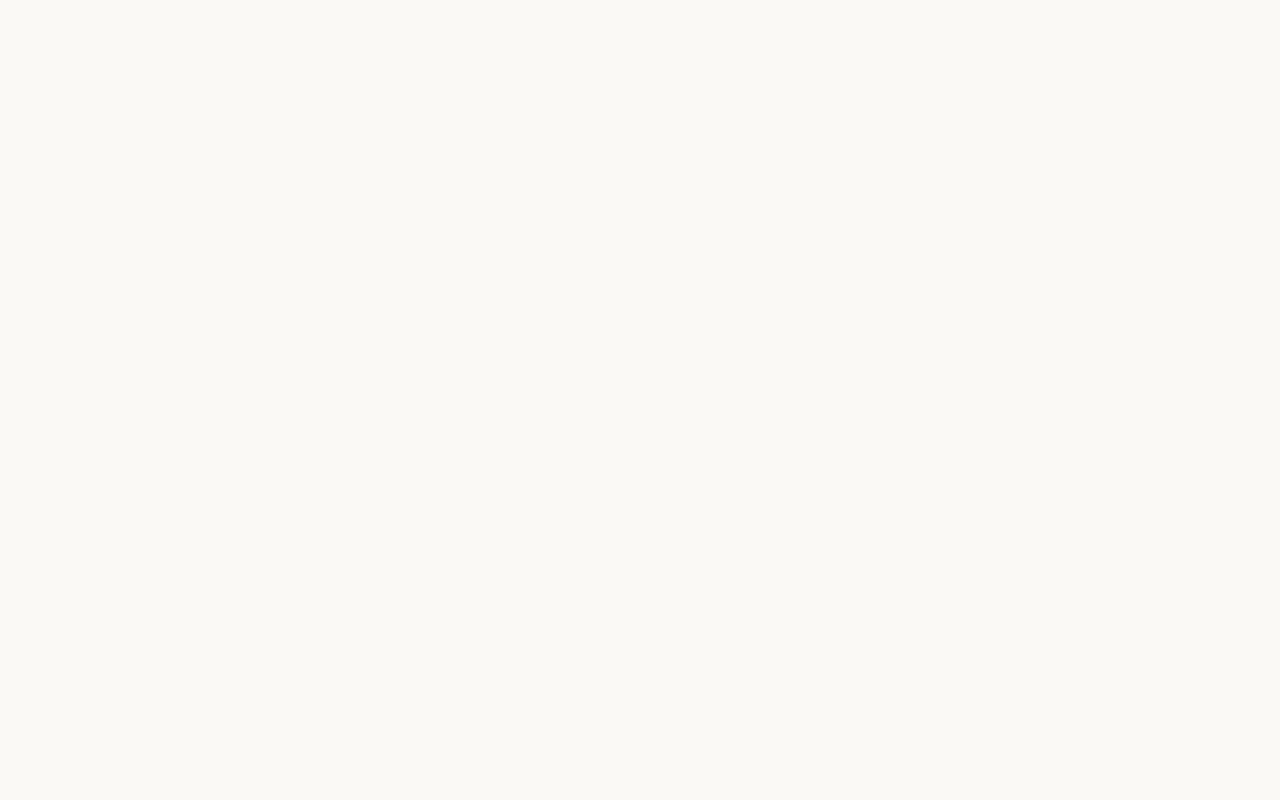
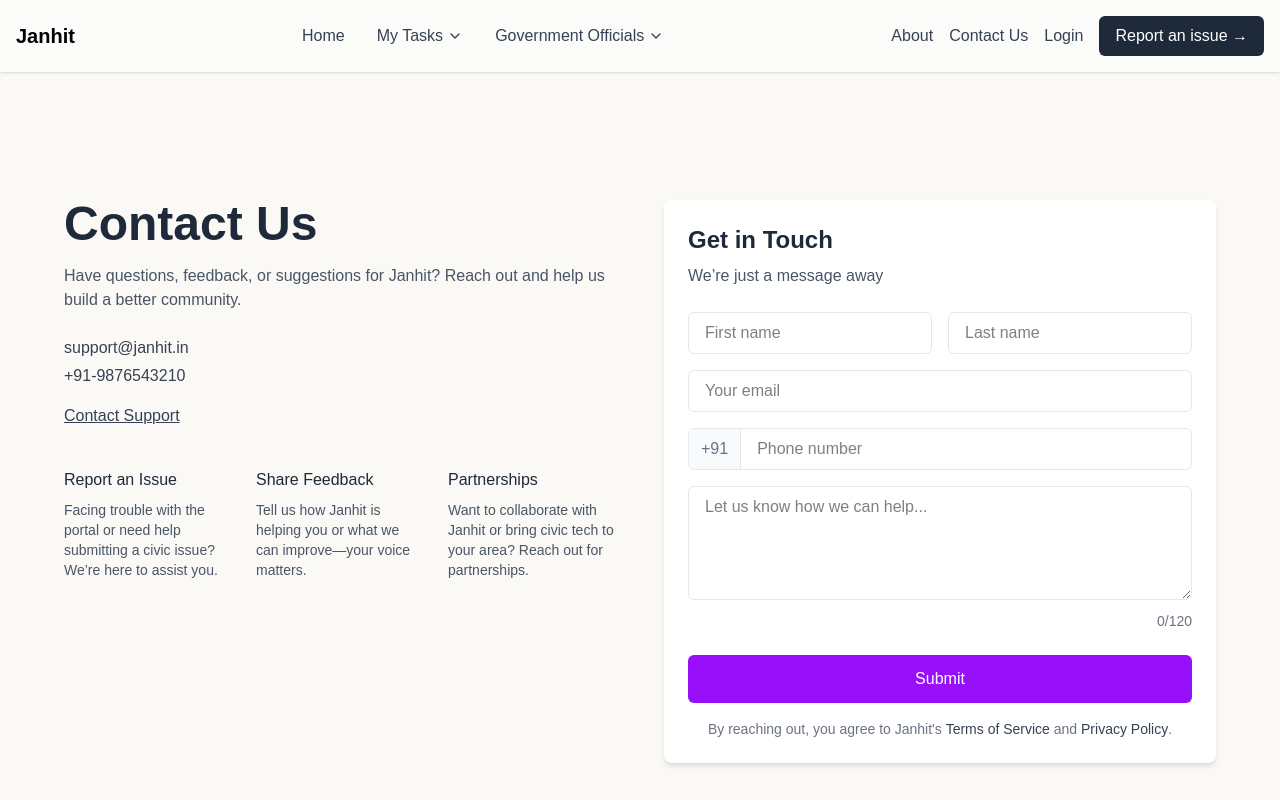
Before and after one commit to Rachit-31/Janhit, a React (Vite) app in the folder Client/: page /contactUs in a window 1280 px wide. Before the commit this address had no page. Shown: the top 800 px of the page. Built offline with nearby package versions, Linux system fonts and the light colour scheme.

Commit message:
done these

```diff
--- a/Client/index.html
+++ b/Client/index.html
@@ -2,9 +2,9 @@
 <html lang="en">
   <head>
     <meta charset="UTF-8" />
-    <link rel="icon" type="image/svg+xml" href="/vite.svg" />
+    <link rel="icon" type="image/svg+xml" href="/Logo3.png" />
     <meta name="viewport" content="width=device-width, initial-scale=1.0" />
-    <title>Himsankalp</title>
+    <title>Janhit</title>
   </head>
   <body>
     <div id="root"></div>
--- a/Client/src/App.tsx
+++ b/Client/src/App.tsx
@@ -5,6 +5,7 @@
 import AboutUs from './pages/AboutUs';
 import Home from './pages/Home';
 import MapPage from './pages/MapPage';
+import ContactUs from './pages/ContactUs';
 
 
 function App() {
@@ -44,6 +45,15 @@
             </MainLayout>
           }
         />
+
+        <Route
+          path="/contactUs"
+          element={
+            <MainLayout>
+              <ContactUs />
+            </MainLayout>
+          }
+        />
       </Routes>
     </Router>
   );
--- a/Client/src/components/Navbar.tsx
+++ b/Client/src/components/Navbar.tsx
@@ -17,7 +17,7 @@
         {/* Logo */}
         <div className="flex items-center">
           <a href="/" className="text-black font-bold text-xl">
-            passionroot
+            Janhit
           </a>
         </div>
 
@@ -29,7 +29,7 @@
               className="flex items-center text-gray-700 hover:text-gray-900 transition-colors"
               onClick={() => setBrandDropdownOpen(!brandDropdownOpen)}
             >
-              For Brands <ChevronDown className={`ml-1 h-4 w-4 transition-transform duration-200 ${brandDropdownOpen ? 'rotate-180' : ''}`} />
+              My Tasks <ChevronDown className={`ml-1 h-4 w-4 transition-transform duration-200 ${brandDropdownOpen ? 'rotate-180' : ''}`} />
             </button>
             {brandDropdownOpen && (
               <div className="absolute left-0 mt-2 w-48 bg-white rounded-md shadow-lg py-1 z-10 animate-fadeIn transition-all">
@@ -47,8 +47,12 @@
             </button>
             {creatorDropdownOpen && (
               <div className="absolute left-0 mt-2 w-48 bg-white rounded-md shadow-lg py-1 z-10 animate-fadeIn transition-all">
-                <a href="#" className="block px-4 py-2 text-sm text-gray-700 hover:bg-gray-100">Option 1</a>
-                <a href="#" className="block px-4 py-2 text-sm text-gray-700 hover:bg-gray-100">Option 2</a>
+                <a href="#" className="block px-4 py-2 text-sm text-gray-700 hover:bg-gray-100">Municipal Officer</a>
+                <a href="#" className="block px-4 py-2 text-sm text-gray-700 hover:bg-gray-100">City Engineer</a>
+                <a href="#" className="block px-4 py-2 text-sm text-gray-700 hover:bg-gray-100">Sanitation Department</a>
+                <a href="#" className="block px-4 py-2 text-sm text-gray-700 hover:bg-gray-100">Road & Transport Authority</a>
+                <a href="#" className="block px-4 py-2 text-sm text-gray-700 hover:bg-gray-100">Water Supply Officer</a>
+                <a href="#" className="block px-4 py-2 text-sm text-gray-700 hover:bg-gray-100">Public Safety & Surveillance</a>
               </div>
             )}
           </div>
--- /dev/null
+++ b/Client/src/pages/ContactUs.tsx
@@ -0,0 +1,153 @@
+import { useState, ChangeEvent, FormEvent } from 'react';
+
+export default function ContactUs() {
+  const [formData, setFormData] = useState({
+    firstName: '',
+    lastName: '',
+    email: '',
+    phoneNumber: '',
+    message: '',
+  });
+
+  const [charCount, setCharCount] = useState(0);
+
+  const handleChange = (e: ChangeEvent<HTMLInputElement | HTMLTextAreaElement>) => {
+    const { name, value } = e.target;
+    setFormData((prev) => ({ ...prev, [name]: value }));
+
+    if (name === 'message') {
+      setCharCount(value.length);
+    }
+  };
+
+  const handleSubmit = (e: FormEvent) => {
+    e.preventDefault();
+    console.log('Form submitted:', formData);
+    // Add submission logic here (e.g., API call)
+  };
+
+  return (
+    <div className="min-h-screen p-4 md:p-8 mt-24">
+      <div className="max-w-6xl mx-auto">
+        <div className="flex flex-col lg:flex-row lg:gap-12">
+          {/* Left column - Contact information */}
+          <div className="lg:w-1/2 mb-8 lg:mb-0">
+            <h1 className="text-4xl md:text-5xl font-bold text-gray-800 mb-4">Contact Us</h1>
+            <p className="text-gray-600 mb-6">
+              Have questions, feedback, or suggestions for Janhit? Reach out and help us build a better community.
+            </p>
+
+            <div className="mb-6">
+              <p className="text-gray-700 mb-1">support@janhit.in</p>
+              <p className="text-gray-700 mb-4">+91-9876543210</p>
+              <a href="#" className="text-gray-700 underline">Contact Support</a>
+            </div>
+
+            <div className="grid md:grid-cols-3 gap-6 mt-10">
+              <div>
+                <h3 className="font-medium text-gray-800 mb-2">Report an Issue</h3>
+                <p className="text-gray-600 text-sm">
+                  Facing trouble with the portal or need help submitting a civic issue? We’re here to assist you.
+                </p>
+              </div>
+
+              <div>
+                <h3 className="font-medium text-gray-800 mb-2">Share Feedback</h3>
+                <p className="text-gray-600 text-sm">
+                  Tell us how Janhit is helping you or what we can improve—your voice matters.
+                </p>
+              </div>
+
+              <div>
+                <h3 className="font-medium text-gray-800 mb-2">Partnerships</h3>
+                <p className="text-gray-600 text-sm">
+                  Want to collaborate with Janhit or bring civic tech to your area? Reach out for partnerships.
+                </p>
+              </div>
+            </div>
+          </div>
+
+          {/* Right column - Contact form */}
+          <div className="lg:w-1/2">
+            <div className="bg-white rounded-lg shadow-md p-6">
+              <h2 className="text-2xl font-bold text-gray-800 mb-2">Get in Touch</h2>
+              <p className="text-gray-600 mb-6">We’re just a message away</p>
+
+              <form onSubmit={handleSubmit}>
+                <div className="grid grid-cols-2 gap-4 mb-4">
+                  <input
+                    type="text"
+                    name="firstName"
+                    placeholder="First name"
+                    className="w-full px-4 py-2 border border-gray-200 rounded-md focus:outline-none focus:ring-2 focus:ring-purple-500"
+                    value={formData.firstName}
+                    onChange={handleChange}
+                  />
+                  <input
+                    type="text"
+                    name="lastName"
+                    placeholder="Last name"
+                    className="w-full px-4 py-2 border border-gray-200 rounded-md focus:outline-none focus:ring-2 focus:ring-purple-500"
+                    value={formData.lastName}
+                    onChange={handleChange}
+                  />
+                </div>
+
+                <div className="mb-4">
+                  <input
+                    type="email"
+                    name="email"
+                    placeholder="Your email"
+                    className="w-full px-4 py-2 mb-4 border border-gray-200 rounded-md focus:outline-none focus:ring-2 focus:ring-purple-500"
+                    value={formData.email}
+                    onChange={handleChange}
+                  />
+
+                  <div className="flex items-center border rounded-md border-gray-200 overflow-hidden mb-4">
+                    <div className="px-3 py-2 bg-gray-50 border-r border-gray-200 text-gray-500">+91</div>
+                    <input
+                      type="tel"
+                      name="phoneNumber"
+                      placeholder="Phone number"
+                      className="w-full px-4 py-2 border-0 focus:outline-none focus:ring-2 focus:ring-purple-500"
+                      value={formData.phoneNumber}
+                      onChange={handleChange}
+                    />
+                  </div>
+
+                  <textarea
+                    name="message"
+                    placeholder="Let us know how we can help..."
+                    rows={4}
+                    className="w-full px-4 py-2 border border-gray-200 rounded-md focus:outline-none focus:ring-2 focus:ring-purple-500"
+                    value={formData.message}
+                    onChange={handleChange}
+                    maxLength={120}
+                  ></textarea>
+
+                  <div className="flex justify-end mb-6 mt-1">
+                    <span className="text-sm text-gray-500">{charCount}/120</span>
+                  </div>
+                </div>
+
+                <button
+                  type="submit"
+                  className="w-full py-3 px-4 bg-purple-600 text-white font-medium rounded-md hover:bg-purple-700 focus:outline-none focus:ring-2 focus:ring-purple-500 focus:ring-offset-2"
+                >
+                  Submit
+                </button>
+
+                <p className="text-sm text-center text-gray-500 mt-4">
+                  By reaching out, you agree to Janhit's{' '}
+                  <a href="#" className="text-gray-700 font-medium">Terms of Service</a>{' '}
+                  and{' '}
+                  <a href="#" className="text-gray-700 font-medium">Privacy Policy</a>.
+                </p>
+              </form>
+            </div>
+          </div>
+        </div>
+      </div>
+    </div>
+  );
+}
```
Also changed, not shown: Client/public/Logo2.png (added), Client/public/Logo3.png (added).
